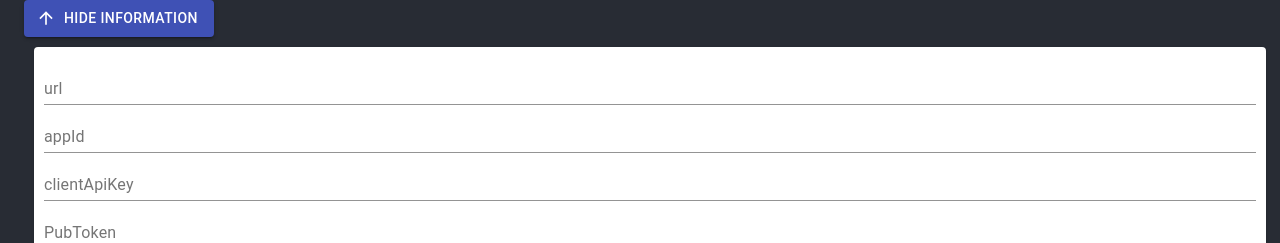
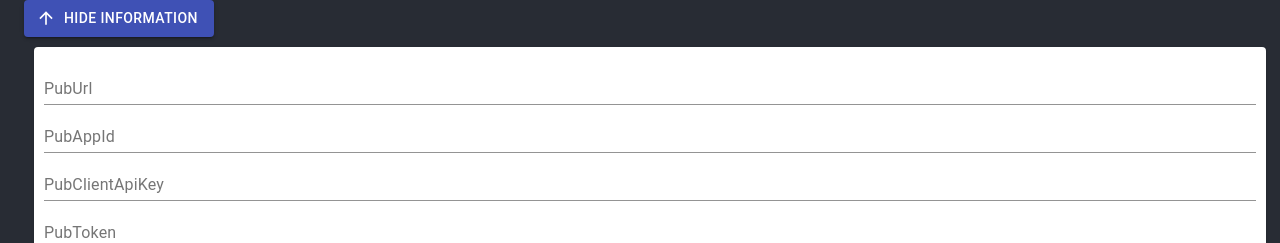
Before and after one commit to 7tablets/publisher-test, a React (Create React App) app: page / in a window 1280 px wide. Shown: the top 243 px of the page. Built offline with nearby package versions, Linux system fonts and the light colour scheme; what @7t/publisher-kit-client would draw is missing.

Commit message:
Updated labels

```diff
--- a/src/App.js
+++ b/src/App.js
@@ -231,10 +231,10 @@ function App() {
       {showForm ? (
         <Card className="form">
           <div className="formWrap">
-            <TextField label="url" value={url} onChange={handleUrlChange} />
-            <TextField label="appId" value={appId} onChange={handleAppIdChange} />
+            <TextField label="PubUrl" value={url} onChange={handleUrlChange} />
+            <TextField label="PubAppId" value={appId} onChange={handleAppIdChange} />
             <TextField
-              label="clientApiKey"
+              label="PubClientApiKey"
               value={clientApiKey}
               onChange={handleClientApiKeyChange}
             />
```
Also changed, not shown: index.html (+1 -1 lines).
